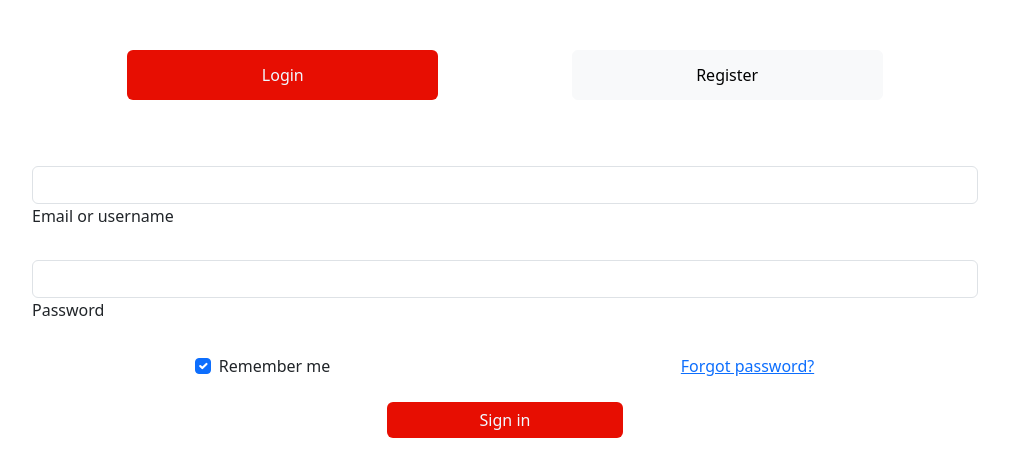
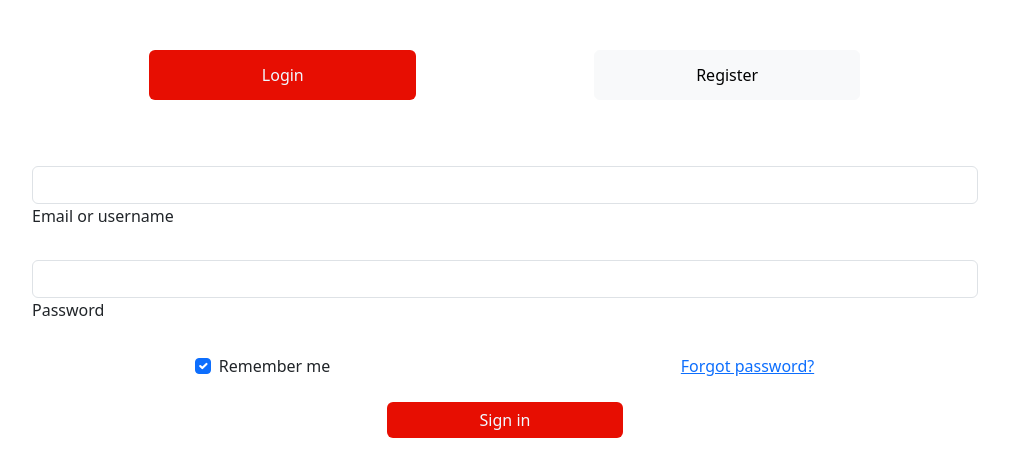
Before and after one commit to M-Eldah/SimpleLoginAngularAndAsp, an Angular app: page /Login/Register in a window 1280 px wide. Both pictures are taken after a click on the button "Login". Shown: the top 476 px of the page, without its empty margins (135-1144 px from the left). Built offline with nearby package versions, Linux system fonts and the light colour scheme; no server answers.

Commit message:
Editing Style

```diff
--- a/src/app/login/login/login.component.css
+++ b/src/app/login/login/login.component.css
@@ -1,4 +1,4 @@
 .LoginButton{
-    width: 35%;
+    width: 30%;
     height: 50px;
 }
```
